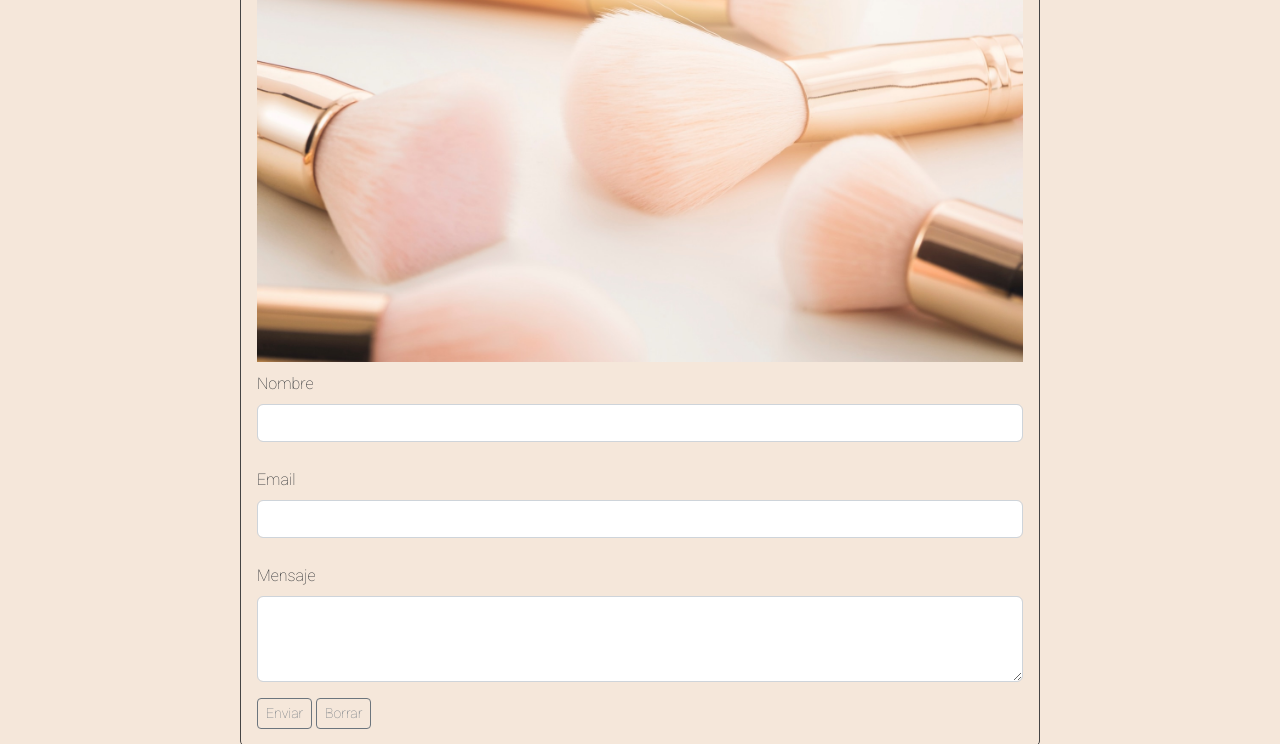
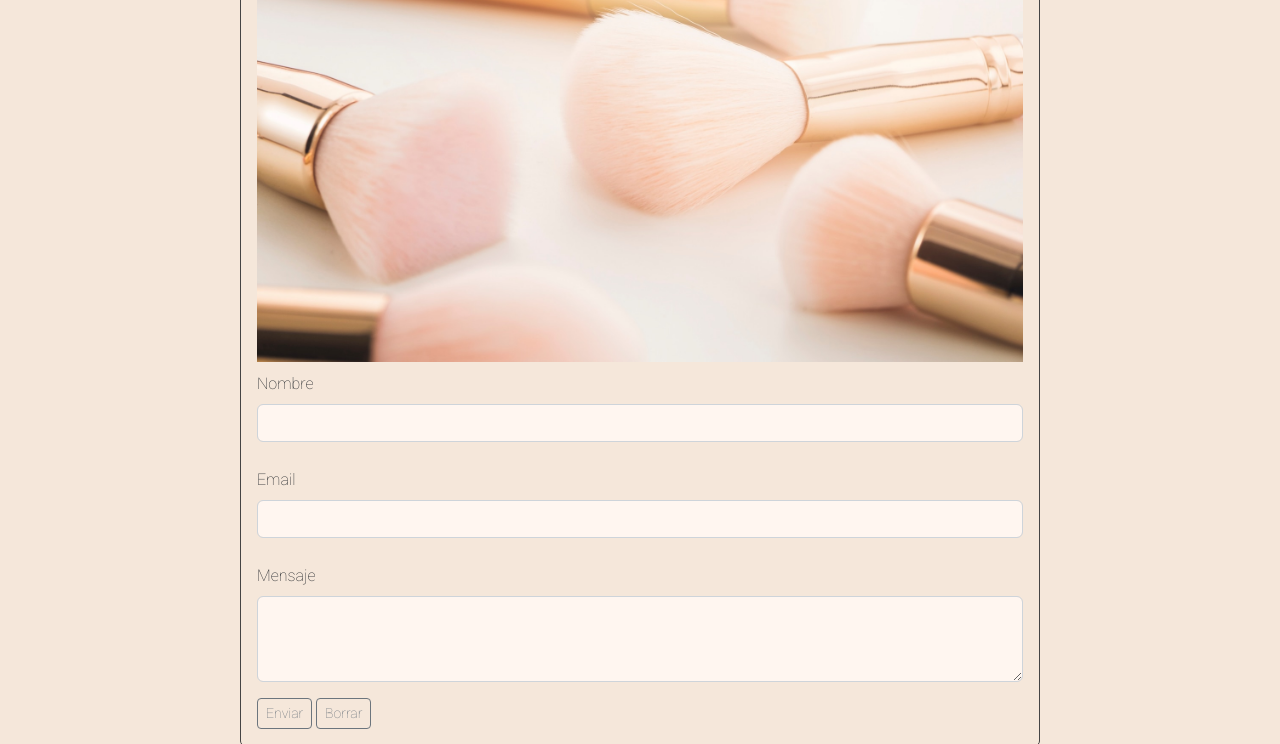
Before and after one commit to aldana-lalli/basic-mineral-makeup, a website: page pages/contacto.html in a window 1280 px wide. Shown: the part 620-1364 px from the top of the page. Drawn offline with nearby package versions, Linux system fonts and the light colour scheme.

Commit message:
Modifico color de Formulario

```diff
--- a/scss/styles.scss
+++ b/scss/styles.scss
@@ -520,4 +520,8 @@ body {
     padding-top: 10px;
 }
 
+.form-control {
+    background-color: #fff6f0;
+}
+
 @import "mediaqueries";
```
Also changed, not shown: css/styles.css.
